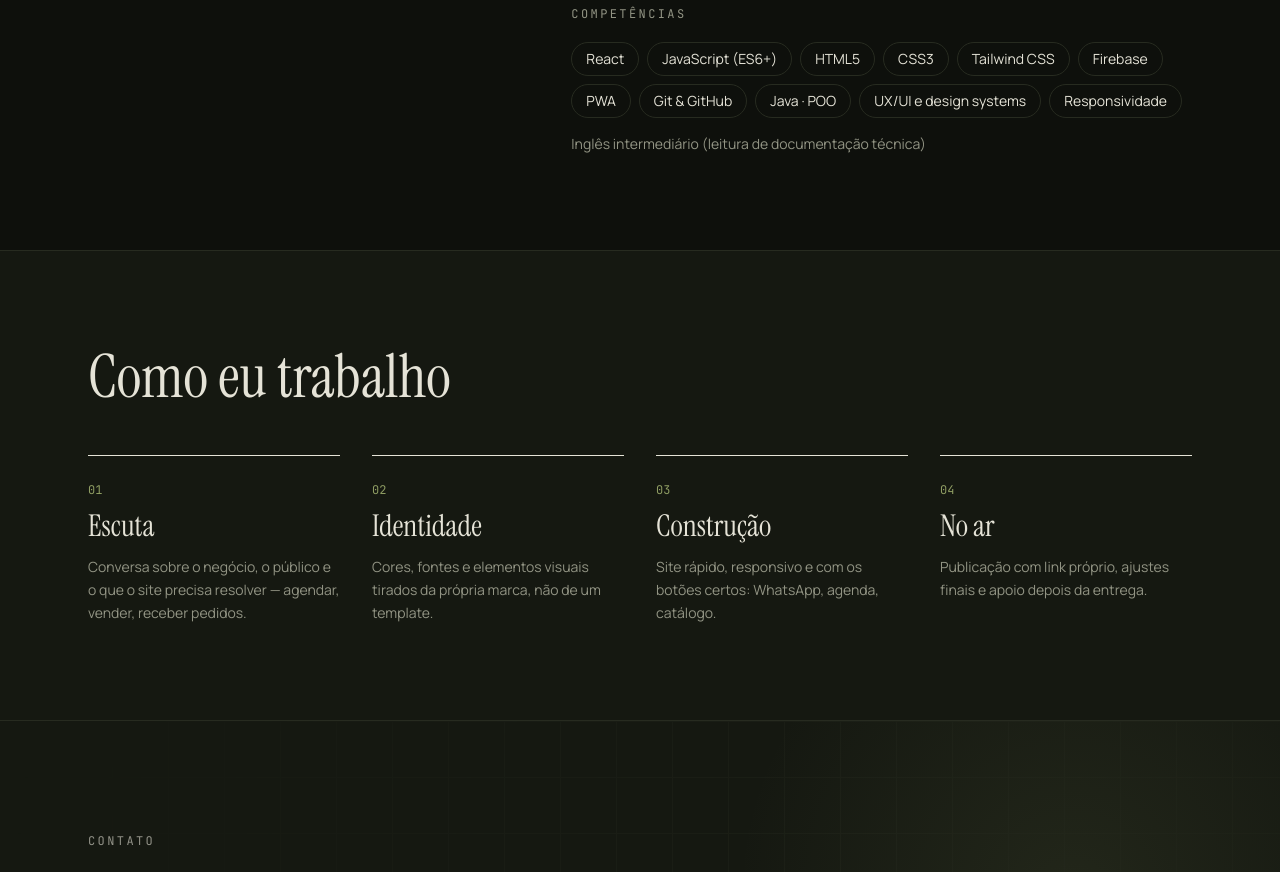
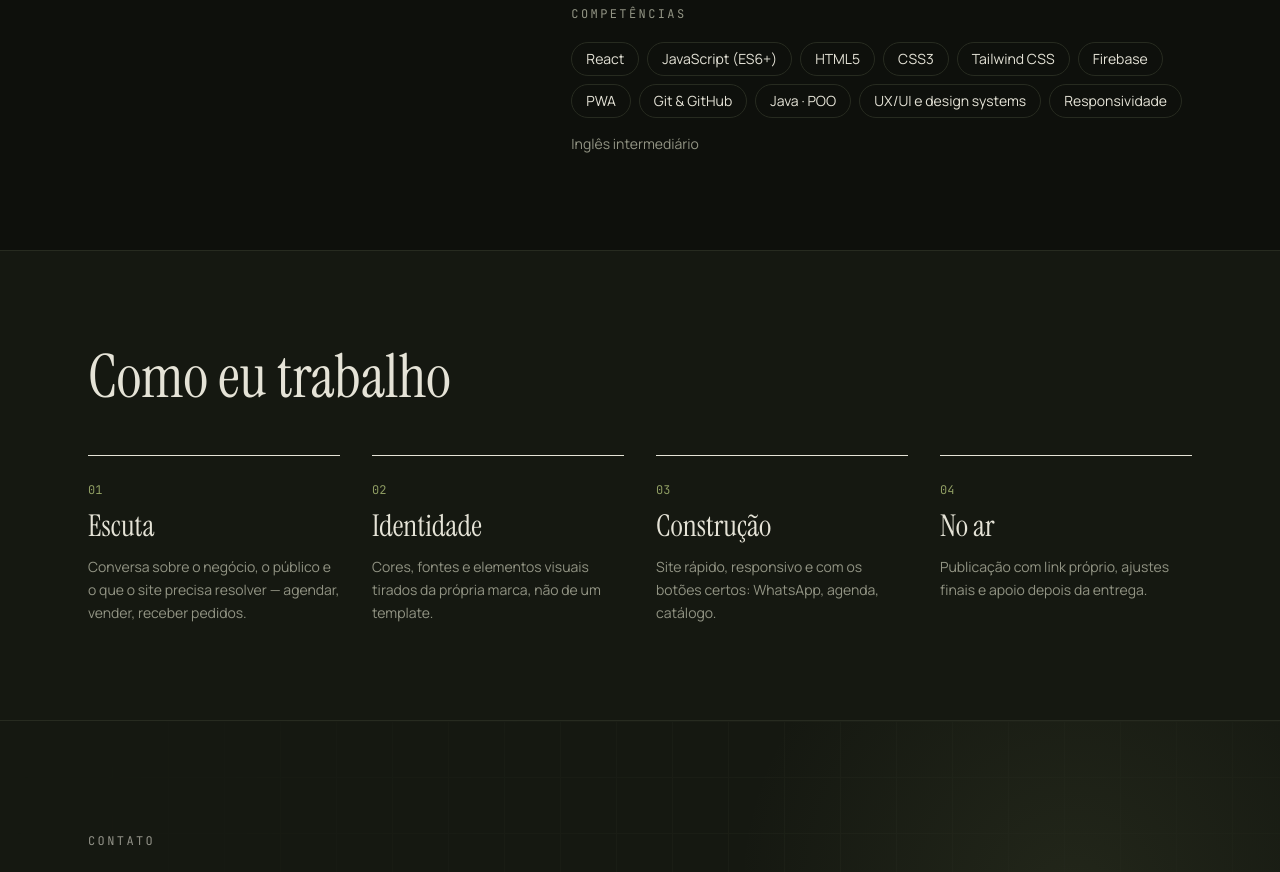
Before and after one commit to pedro-acacio/portfolio, a React (Vite) app: page / in a window 1280 px wide. Shown: the part 4020-4892 px from the top of the page. Built offline with nearby package versions, Linux system fonts and the light colour scheme.

Commit message:
Idioma sem detalhe entre parênteses
Co-Authored-By: Claude Opus 5.5 <noreply@anthropic.com>

```diff
--- a/src/data.js
+++ b/src/data.js
@@ -40,7 +40,7 @@ export const SOBRE = {
     'React', 'JavaScript (ES6+)', 'HTML5', 'CSS3', 'Tailwind CSS', 'Firebase', 'PWA',
     'Git & GitHub', 'Java · POO', 'UX/UI e design systems', 'Responsividade',
   ],
-  idiomas: 'Inglês intermediário (leitura de documentação técnica)',
+  idiomas: 'Inglês intermediário',
 }
 
 export const TIPOS = ['Todos', 'Landing page', 'Aplicação web']
```
